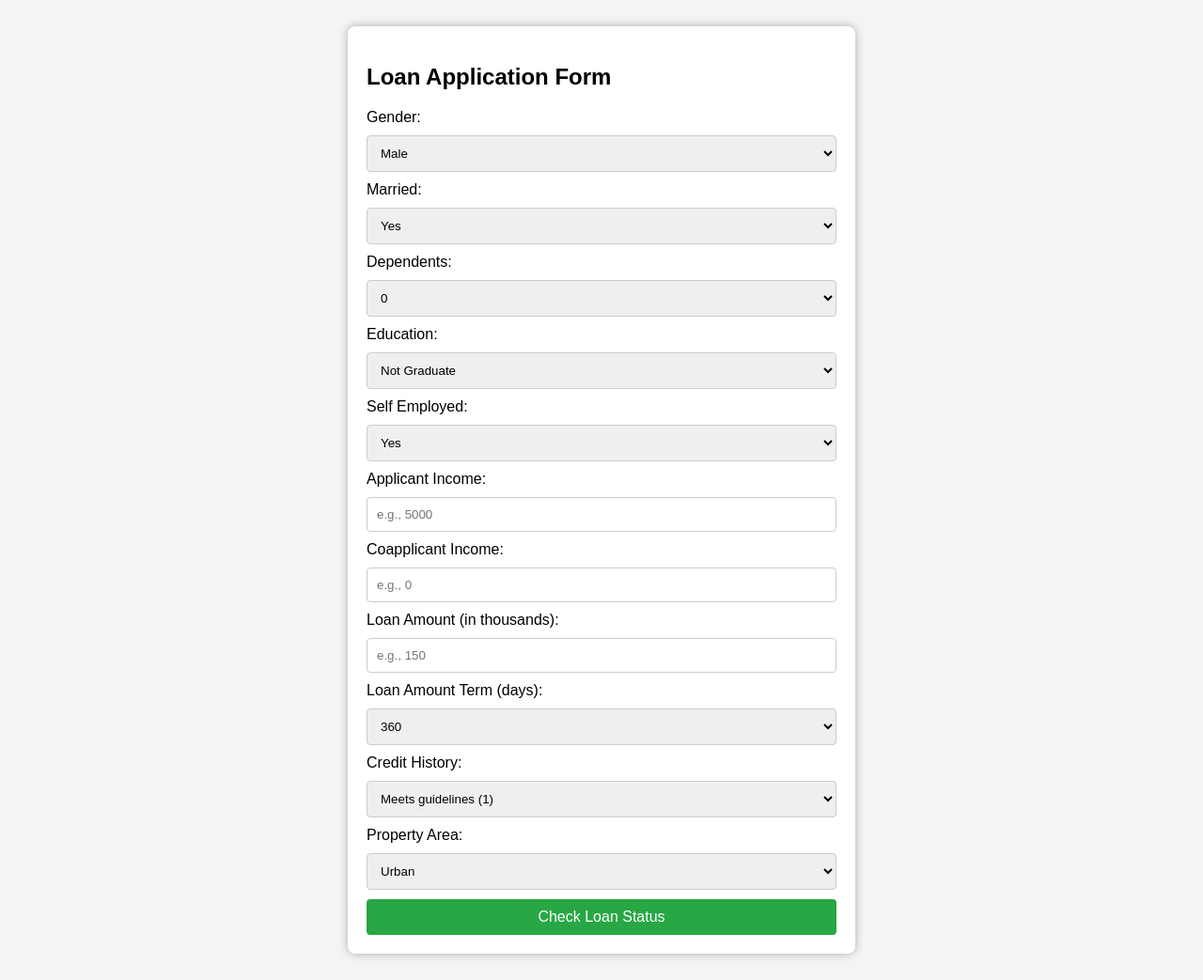
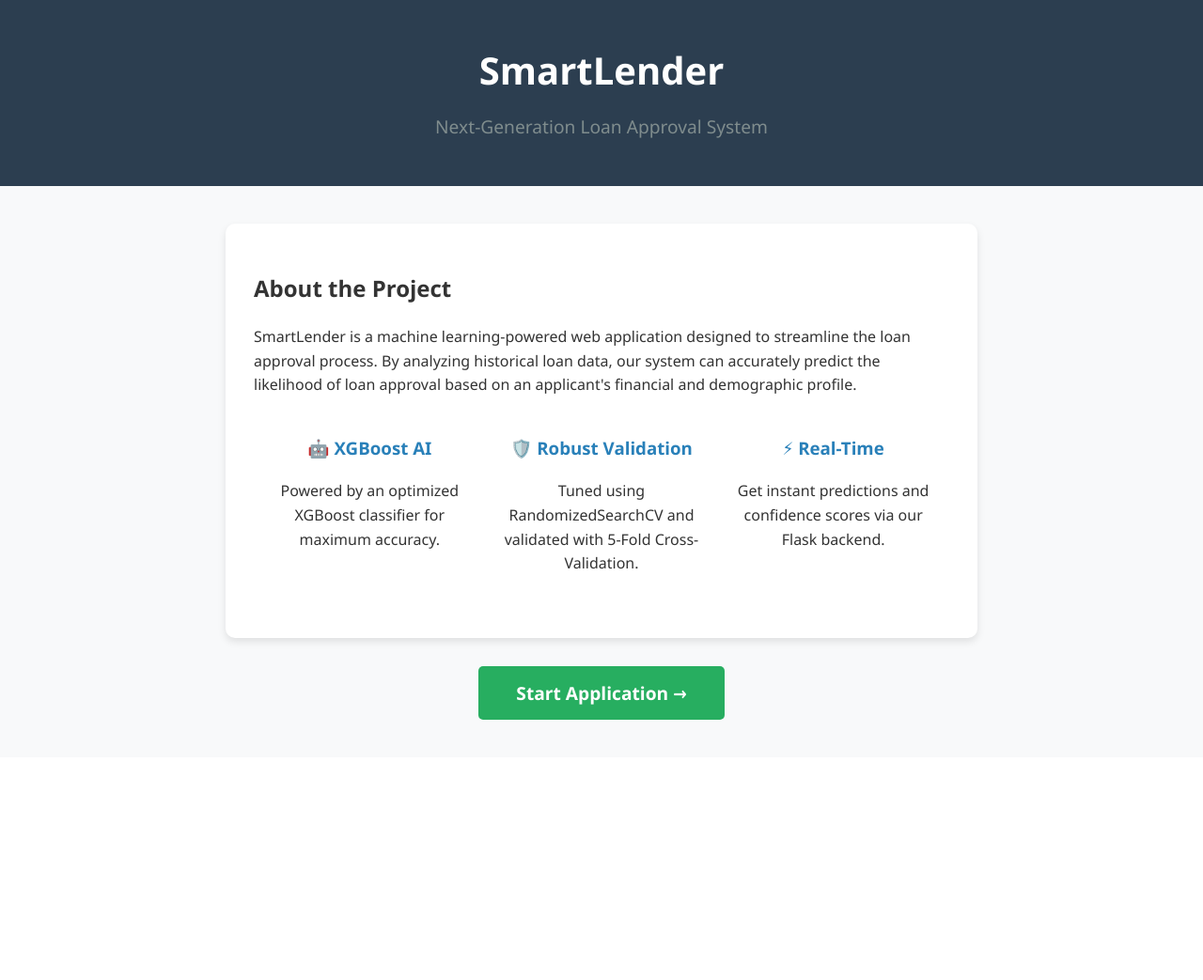
Before and after one commit to bnvreddy/SmartLender, a Flask app: page / in a window 1280 px wide. Shown: the whole page at 94% size. After the commit the page ends 766 px from the top, so only its background shows below. Run offline with Flask 3, Linux system fonts and the light colour scheme; parts of the project's set-up code (start-up, migrations or seed data) failed here and were passed over.

Commit message:
Added home page

```diff
--- a/Flask/app.py
+++ b/Flask/app.py
@@ -1,46 +1,35 @@
 from flask import Flask, render_template, request
 import pandas as pd
 import pickle
-import numpy as np
 
 app = Flask(__name__)
 
-# Load the pickled model and columns ONCE when the app starts
 with open('smartlender_tuned_xgboost.pkl', 'rb') as file:
     model = pickle.load(file)
 
 with open('model_columns.pkl', 'rb') as file:
     model_columns = pickle.load(file)
 
+
 @app.route('/')
 def home():
-    # This renders the input form
-    return render_template('input.html')
+    return render_template('home.html')
+
+@app.route('/apply')
+def apply():
+    return render_template('predict.html')
 
 @app.route('/predict', methods=['POST'])
 def predict():
     try:
-        # 1. Get data from the HTML form
         form_data = request.form.to_dict()
-
-        # 2. Convert all values to integers (HTML forms send strings!)
-        # If you don't do this, XGBoost will crash
         input_data = {key: int(value) for key, value in form_data.items()}
-
-        # 3. Convert to DataFrame
         input_df = pd.DataFrame([input_data])
-
-        # 4. FORCE the column order to match exactly what the model was trained on
         input_df = input_df[model_columns]
 
-        # 5. Make the prediction
         prediction = model.predict(input_df)
-
-        # 6. Get the probability (How confident is the model?)
-        # predict_proba returns [prob_of_0, prob_of_1]
         probability = model.predict_proba(input_df)[0][1] * 100
 
-        # 7. Format the output text based on the dataset's encoding (Usually 1 = Approved, 0 = Rejected)
         if prediction[0] == 1:
             result_text = "APPROVED"
             result_color = "green"
@@ -48,14 +37,12 @@ def predict():
             result_text = "REJECTED"
             result_color = "red"
 
-        # 8. Send the results to the output page
         return render_template('output.html',
                                prediction=result_text,
                                probability=round(probability, 2),
                                color=result_color)
 
     except Exception as e:
-        # If there's an error, show it on the page (helpful for debugging)
         return f"An error occurred: {str(e)}"
 
 if __name__ == '__main__':
--- /dev/null
+++ b/Flask/templates/home.html
@@ -0,0 +1,116 @@
+<!doctype html>
+<html>
+  <head>
+    <title>SmartLender - AI Loan Prediction</title>
+    <style>
+      body {
+        font-family: "Segoe UI", Tahoma, Geneva, Verdana, sans-serif;
+        margin: 0;
+        background-color: #f8f9fa;
+        color: #333;
+      }
+      .header {
+        background-color: #2c3e50;
+        color: white;
+        padding: 20px 0;
+        text-align: center;
+      }
+      .container {
+        max-width: 800px;
+        margin: 40px auto;
+        padding: 0 20px;
+        text-align: center;
+      }
+      h1 {
+        font-size: 2.5em;
+        margin-bottom: 10px;
+      }
+      .subtitle {
+        color: #7f8c8d;
+        font-size: 1.2em;
+        margin-bottom: 30px;
+      }
+      .card {
+        background: white;
+        padding: 30px;
+        border-radius: 10px;
+        box-shadow: 0 4px 8px rgba(0, 0, 0, 0.1);
+        text-align: left;
+        margin-bottom: 30px;
+        line-height: 1.6;
+      }
+      .features {
+        display: flex;
+        justify-content: space-around;
+        flex-wrap: wrap;
+        margin-top: 20px;
+      }
+      .feature {
+        text-align: center;
+        width: 30%;
+        min-width: 200px;
+        margin-bottom: 20px;
+      }
+      .feature h3 {
+        color: #2980b9;
+      }
+      .btn {
+        display: inline-block;
+        background-color: #27ae60;
+        color: white;
+        text-decoration: none;
+        padding: 15px 40px;
+        font-size: 1.2em;
+        border-radius: 5px;
+        font-weight: bold;
+        transition: background 0.3s;
+      }
+      .btn:hover {
+        background-color: #219150;
+      }
+    </style>
+  </head>
+  <body>
+    <div class="header">
+      <h1>SmartLender</h1>
+      <p class="subtitle">Next-Generation Loan Approval System</p>
+    </div>
+
+    <div class="container">
+      <div class="card">
+        <h2>About the Project</h2>
+        <p>
+          SmartLender is a machine learning-powered web application designed to
+          streamline the loan approval process. By analyzing historical loan
+          data, our system can accurately predict the likelihood of loan
+          approval based on an applicant's financial and demographic profile.
+        </p>
+
+        <div class="features">
+          <div class="feature">
+            <h3>🤖 XGBoost AI</h3>
+            <p>
+              Powered by an optimized XGBoost classifier for maximum accuracy.
+            </p>
+          </div>
+          <div class="feature">
+            <h3>🛡️ Robust Validation</h3>
+            <p>
+              Tuned using RandomizedSearchCV and validated with 5-Fold
+              Cross-Validation.
+            </p>
+          </div>
+          <div class="feature">
+            <h3>⚡ Real-Time</h3>
+            <p>
+              Get instant predictions and confidence scores via our Flask
+              backend.
+            </p>
+          </div>
+        </div>
+      </div>
+
+      <a href="/apply" class="btn">Start Application →</a>
+    </div>
+  </body>
+</html>
--- a/Flask/templates/input.html
+++ /dev/null
@@ -1,86 +0,0 @@
-<!DOCTYPE html>
-<html>
-<head>
-    <title>SmartLender - Loan Application</title>
-    <style>
-        body { font-family: Arial; background-color: #f4f4f4; padding: 20px; }
-        .form-container { background: white; padding: 20px; border-radius: 8px; max-width: 500px; margin: auto; box-shadow: 0px 0px 10px #aaa; }
-        input, select { width: 100%; padding: 10px; margin: 10px 0; border: 1px solid #ccc; border-radius: 4px; box-sizing: border-box;}
-        button { background-color: #28a745; color: white; padding: 10px 15px; border: none; border-radius: 4px; cursor: pointer; width: 100%; font-size: 16px;}
-        button:hover { background-color: #218838; }
-    </style>
-</head>
-<body>
-
-<div class="form-container">
-    <h2>Loan Application Form</h2>
-    <form action="/predict" method="POST">
-
-        <label>Gender:</label>
-        <select name="Gender" required>
-            <option value="1">Male</option>
-            <option value="0">Female</option>
-        </select>
-
-        <label>Married:</label>
-        <select name="Married" required>
-            <option value="1">Yes</option>
-            <option value="0">No</option>
-        </select>
-
-        <label>Dependents:</label>
-        <select name="Dependents" required>
-            <option value="0">0</option>
-            <option value="1">1</option>
-            <option value="2">2</option>
-            <option value="3">3+</option>
-        </select>
-
-        <label>Education:</label>
-        <select name="Education" required>
-            <option value="0">Not Graduate</option>
-            <option value="1">Graduate</option>
-        </select>
-
-        <label>Self Employed:</label>
-        <select name="Self_Employed" required>
-            <option value="1">Yes</option>
-            <option value="0">No</option>
-        </select>
-
-        <label>Applicant Income:</label>
-        <input type="number" name="ApplicantIncome" placeholder="e.g., 5000" required>
-
-        <label>Coapplicant Income:</label>
-        <input type="number" name="CoapplicantIncome" placeholder="e.g., 0" required>
-
-        <label>Loan Amount (in thousands):</label>
-        <input type="number" name="LoanAmount" placeholder="e.g., 150" required>
-
-        <label>Loan Amount Term (days):</label>
-        <select name="Loan_Amount_Term" required>
-            <option value="360">360</option>
-            <option value="180">180</option>
-            <option value="240">240</option>
-            <option value="120">120</option>
-        </select>
-
-        <label>Credit History:</label>
-        <select name="Credit_History" required>
-            <option value="1">Meets guidelines (1)</option>
-            <option value="0">Does not meet (0)</option>
-        </select>
-
-        <label>Property Area:</label>
-        <select name="Property_Area" required>
-            <option value="2">Urban</option>
-            <option value="1">Semiurban</option>
-            <option value="0">Rural</option>
-        </select>
-
-        <button type="submit">Check Loan Status</button>
-    </form>
-</div>
-
-</body>
-</html>
```
Also changed, not shown: Flask/templates/output.html (+41 -8 lines), Flask/templates/predict.html (added, +136 -0 lines).
